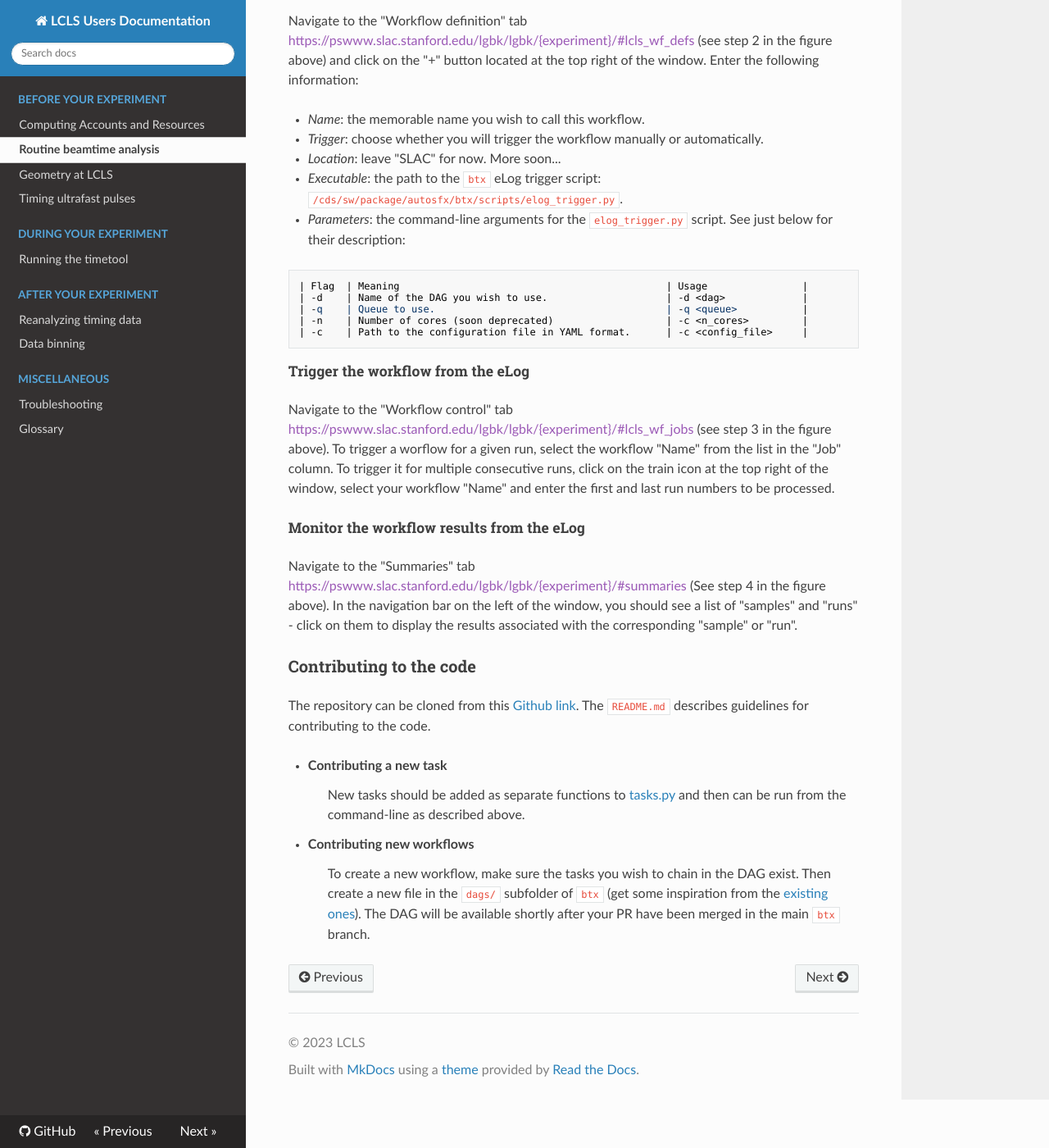
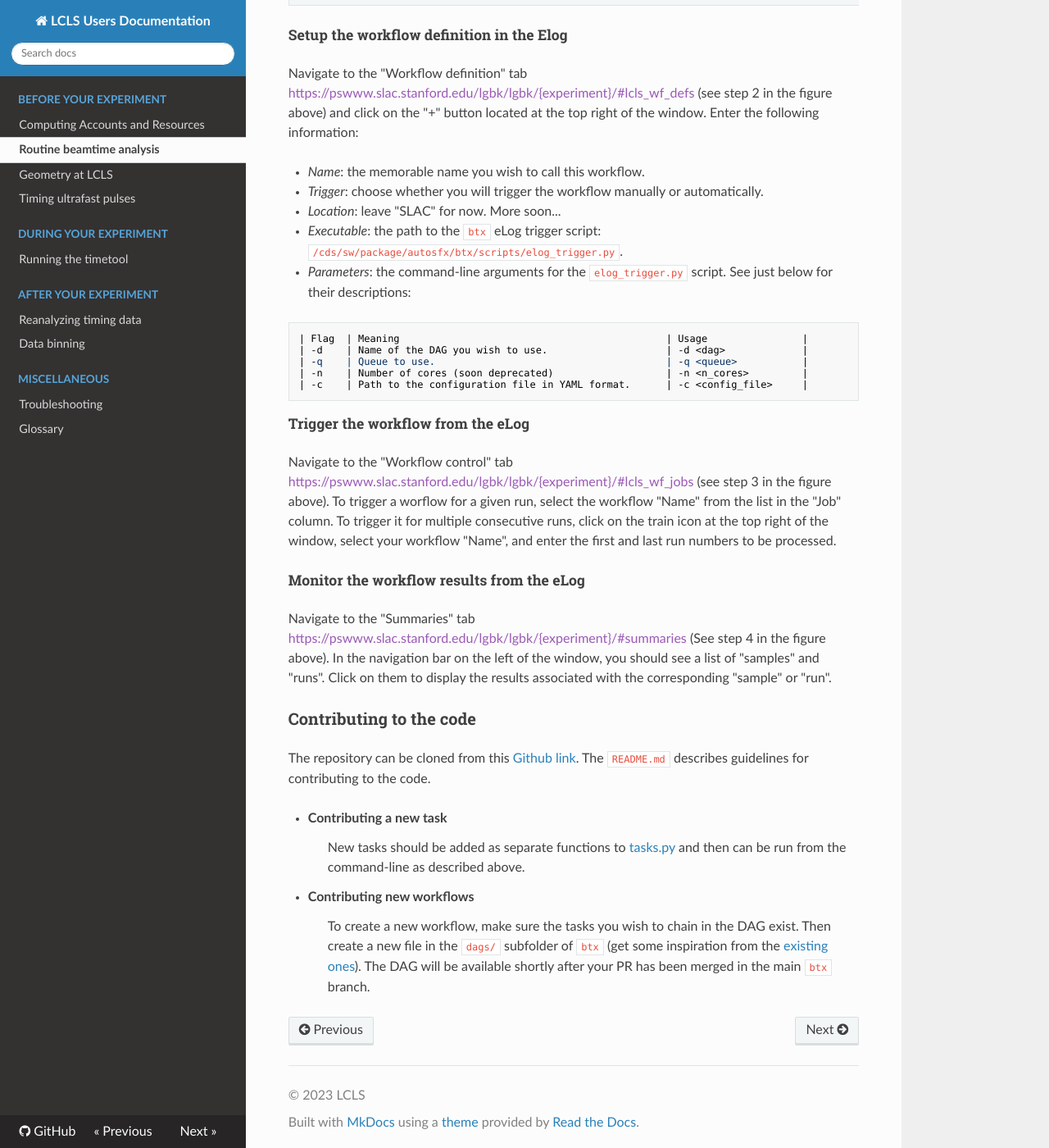
Before and after one commit to lcls-users/lcls-users, an MkDocs documentation site: the page built from docs/before/analysis.md, in a window 1280 px wide and 1400 px high, scrolled down 3997 px. Shown: the whole window at 82% size. Built offline with MkDocs 1.6.1, drawn with Linux system fonts in a browser that asks for light colours; nearby versions of some CDN libraries; some of the changed text lies outside the part shown.

Commit message:
small updates

````diff
--- a/docs/before/analysis.md
+++ b/docs/before/analysis.md
@@ -19,7 +19,7 @@ The `eLog` provides a unifying entrypoint from your browser.
 
 `btx` is a resource for analyzing experiments performed at LCLS, both during and after beamtime.
 To facilitate rapid analysis, common data processing steps have been organized into tasks that can be easily accessed from the eLog or command-line without users having to write new code.
-This is a primarily Python-based package to which contributions are welcome, as *btx* is intended as a library to serve the user community at LCLS. Currently most tasks are geared toward SFX data analysis, but we intend to expand the scope to encompass other experiments, such as SPI and SAXS/WAXS.
+This is a primarily Python-based package to which contributions are welcome, as `btx` is intended as a library to serve the user community at LCLS. Currently most tasks are geared toward SFX data analysis, but we intend to expand the scope to encompass other experiments, such as SPI and SAXS/WAXS.
 
 !!! note "Important concepts"
     `btx` is structured around the concept of **tasks** - elementary processing steps that are understood intuitively, such as "detector geometry refinement" or "crystal indexing".
@@ -27,11 +27,11 @@ This is a primarily Python-based package to which contributions are welcome, as
 
 ### Usage
 
-In the next sections, we will see how the tasks listed in your configuration file can be run either from the command line, interactively or within workflows executed from the eLog.
+In the next sections, we will see how the tasks listed in your configuration file can be run either from the command line, interactively, or within workflows executed from the eLog.
 
 #### Preparing the configuration file
 
-To run *btx*, we first need to generate a configuration file that lists the desired tasks and defines their corresponding parameters. This file follows yaml format; a partial example file is shown below:
+To run `btx`, we first need to generate a configuration file that lists the desired tasks and defines their corresponding parameters. This file follows YAML format; a partial example file is shown below:
 ```yaml
 setup:
   queue: 'anaq'
@@ -122,23 +123,23 @@ Enter the following information:
 - *Trigger*: choose whether you will trigger the workflow manually or automatically.
 - *Location*: leave "SLAC" for now. More soon...
 - *Executable*: the path to the `btx` eLog trigger script: `/cds/sw/package/autosfx/btx/scripts/elog_trigger.py`.
-- *Parameters*: the command-line arguments for the `elog_trigger.py` script. See just below for their description:
+- *Parameters*: the command-line arguments for the `elog_trigger.py` script. See just below for their descriptions:
 
 ```
 | Flag  | Meaning                                             | Usage                |
 | -d    | Name of the DAG you wish to use.                    | -d <dag>             |
 | -q    | Queue to use.                                       | -q <queue>           |
-| -n    | Number of cores (soon deprecated)                   | -c <n_cores>         |
+| -n    | Number of cores (soon deprecated)                   | -n <n_cores>         |
 | -c    | Path to the configuration file in YAML format.      | -c <config_file>     |
 ```
 
 ##### Trigger the workflow from the eLog
 Navigate to the "Workflow control" tab [https://pswww.slac.stanford.edu/lgbk/lgbk/{experiment}/#lcls_wf_jobs]() (see step 3 in the figure above). To trigger a worflow for a given run, select the workflow "Name" from the list in the "Job" column.
-To trigger it for multiple consecutive runs, click on the train icon at the top right of the window, select your workflow "Name" and enter the first and last run numbers to be processed.
+To trigger it for multiple consecutive runs, click on the train icon at the top right of the window, select your workflow "Name", and enter the first and last run numbers to be processed.
 
 ##### Monitor the workflow results from the eLog
 Navigate to the "Summaries" tab [https://pswww.slac.stanford.edu/lgbk/lgbk/{experiment}/#summaries]() (See step 4 in the figure above).
-In the navigation bar on the left of the window, you should see a list of "samples" and "runs" - click on them to display the results associated with the corresponding "sample" or "run".
+In the navigation bar on the left of the window, you should see a list of "samples" and "runs". Click on them to display the results associated with the corresponding "sample" or "run".
 
 ### Contributing to the code
 
@@ -148,7 +149,7 @@ The repository can be cloned from this [Github link](https://github.com/lcls-use
 :    New tasks should be added as separate functions to [tasks.py](https://github.com/lcls-users/btx/blob/main/scripts/tasks.py) and then can be run from the command-line as described above.
 
 - Contributing new workflows
-:    To create a new workflow, make sure the tasks you wish to chain in the DAG exist. Then create a new file in the `dags/` subfolder of `btx` (get some inspiration from the [existing ones](https://github.com/lcls-users/btx/tree/main/dags)). The DAG will be available shortly after your PR have been merged in the main `btx` branch.
+:    To create a new workflow, make sure the tasks you wish to chain in the DAG exist. Then create a new file in the `dags/` subfolder of `btx` (get some inspiration from the [existing ones](https://github.com/lcls-users/btx/tree/main/dags)). The DAG will be available shortly after your PR has been merged in the main `btx` branch.
 
 [1]: https://github.com/lcls-users/btx
 [2]: https://lcls-users.github.io/btx/
````
Also changed, not shown: other parts of docs/before/analysis.md (+3 -2 lines).
